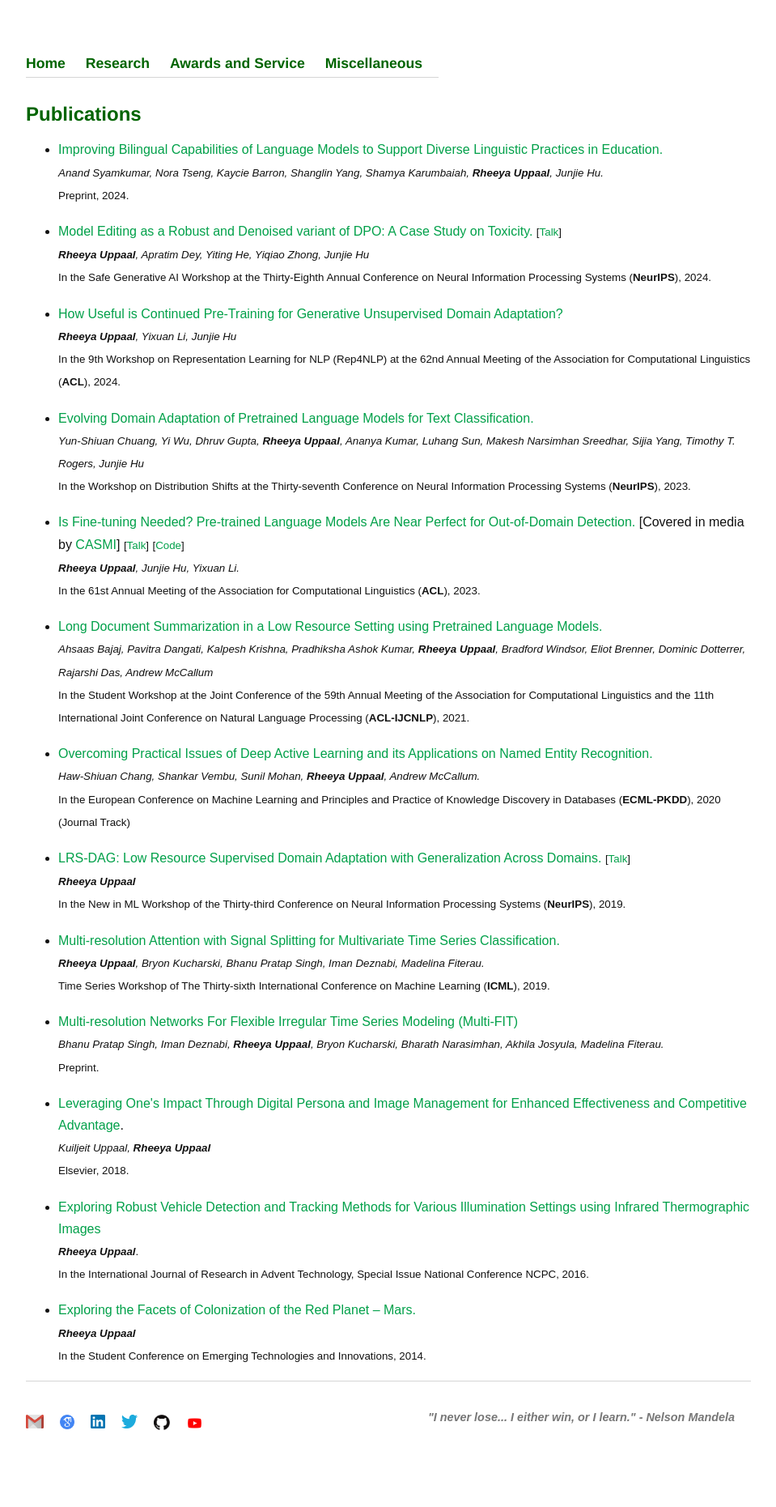
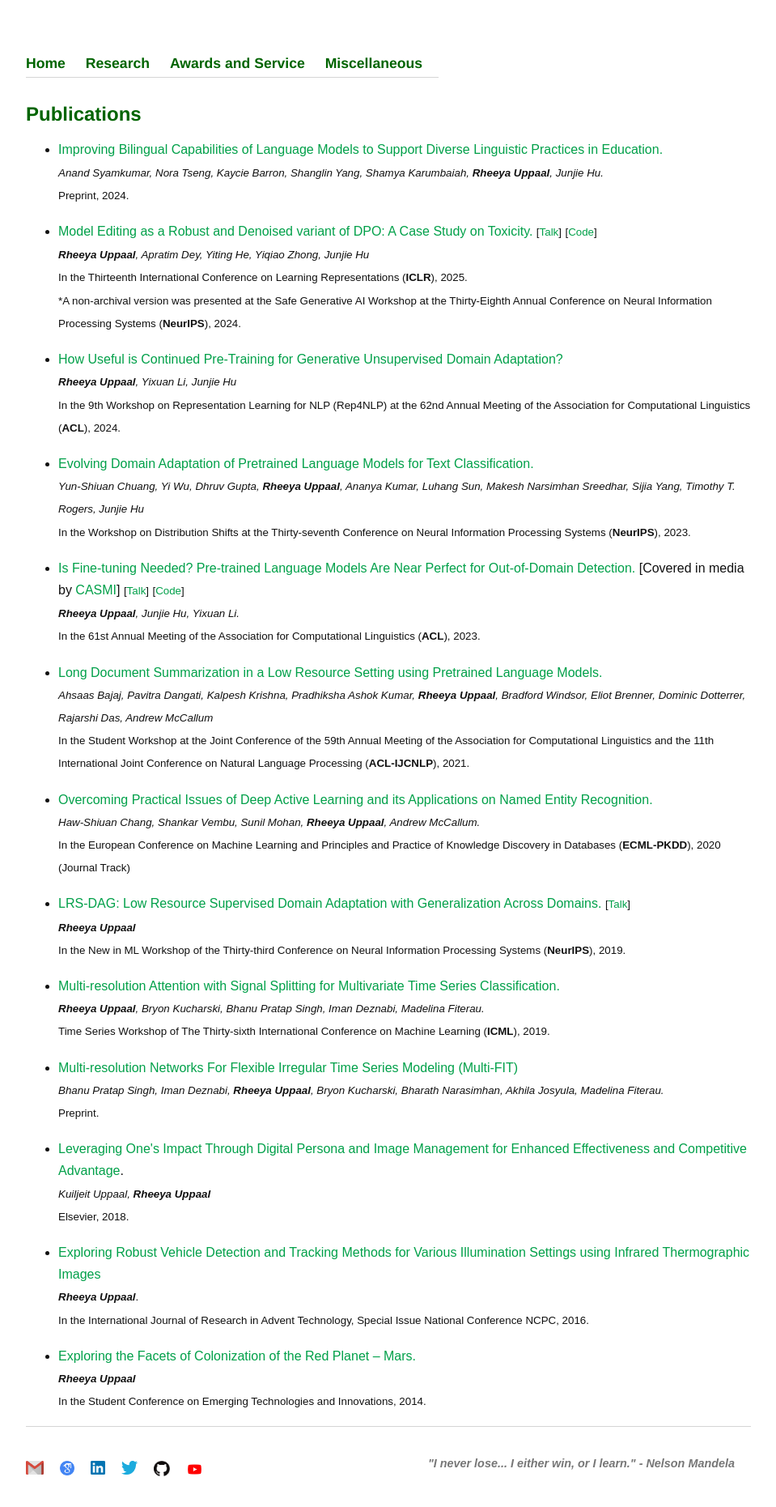
Before and after one commit to Uppaal/Uppaal.github.io, a Jekyll site: the page built from publications.html, in a window 1280 px wide. Shown: the whole page at 81% size, without its empty margins (160-1119 px from the left). Built offline with Jekyll 4.4.1, drawn with Linux system fonts in a browser that asks for light colours; before the commit the page ends 1805 px from its top, so only the background shows below that.

Commit message:
Update publications.html

```diff
--- a/publications.html
+++ b/publications.html
@@ -17,8 +17,7 @@ title: Publications
 	<h1>Publications</h1>
 	<ul>
 	<li><a href="https://arxiv.org/abs/2411.04308">Improving Bilingual Capabilities of Language Models to Support Diverse Linguistic Practices in Education.</a> <br><small><i>Anand Syamkumar, Nora Tseng, Kaycie Barron, Shanglin Yang, Shamya Karumbaiah, <b>Rheeya Uppaal</b>, Junjie Hu.</i><br>Preprint, 2024.</small></li>
-<!-- 	<li><a href="https://arxiv.org/abs/2405.13967">Model Editing as a Robust and Denoised variant of DPO: A Case Study on Toxicity.</a> <small>[<a href="https://www.youtube.com/watch?v=SvIl4tXo66E">Talk</a>]</small> <small>[<a href="https://github.com/Uppaal/detox-edit">Code</a>]</small> <br><small><i><b>Rheeya Uppaal</b>, Apratim Dey, Yiting He, Yiqiao Zhong, Junjie Hu</i><br>In the Safe Generative AI Workshop at the Thirty-Eighth Annual Conference on Neural Information Processing Systems (<b>NeurIPS</b>), 2024.</small></li> -->
-		<li><a href="https://arxiv.org/abs/2405.13967">Model Editing as a Robust and Denoised variant of DPO: A Case Study on Toxicity.</a> <small>[<a href="https://www.youtube.com/watch?v=SvIl4tXo66E">Talk</a>]</small> <br><small><i><b>Rheeya Uppaal</b>, Apratim Dey, Yiting He, Yiqiao Zhong, Junjie Hu</i><br>In the Safe Generative AI Workshop at the Thirty-Eighth Annual Conference on Neural Information Processing Systems (<b>NeurIPS</b>), 2024.</small></li>
+	<li><a href="https://arxiv.org/abs/2405.13967">Model Editing as a Robust and Denoised variant of DPO: A Case Study on Toxicity.</a> <small>[<a href="https://www.youtube.com/watch?v=SvIl4tXo66E">Talk</a>]</small> <small>[<a href="https://github.com/Uppaal/detox-edit">Code</a>]</small> <br><small><i><b>Rheeya Uppaal</b>, Apratim Dey, Yiting He, Yiqiao Zhong, Junjie Hu</i><br>In the Thirteenth International Conference on Learning Representations (<b>ICLR</b>), 2025.<br>*A non-archival version was presented at the Safe Generative AI Workshop at the Thirty-Eighth Annual Conference on Neural Information Processing Systems (<b>NeurIPS</b>), 2024.</small></li>
 	<li><a href="https://aclanthology.org/2024.repl4nlp-1.9/">How Useful is Continued Pre-Training for Generative Unsupervised Domain Adaptation?</a> <br><small><i><b>Rheeya Uppaal</b>, Yixuan Li, Junjie Hu</i><br>In the 9th Workshop on Representation Learning for NLP (Rep4NLP) at the 62nd Annual Meeting of the Association for Computational Linguistics (<b>ACL</b>), 2024.</small></li>
 	<li><a href="https://arxiv.org/abs/2311.09661">Evolving Domain Adaptation of Pretrained Language Models for Text Classification.</a> <br><small><i>Yun-Shiuan Chuang, Yi Wu, Dhruv Gupta, <b>Rheeya Uppaal</b>, Ananya Kumar, Luhang Sun, Makesh Narsimhan Sreedhar, Sijia Yang, Timothy T. Rogers, Junjie Hu</i><br>In the Workshop on Distribution Shifts at the Thirty-seventh Conference on Neural Information Processing Systems (<b>NeurIPS</b>), 2023.</small></li>
 	<li><a href="https://aclanthology.org/2023.acl-long.717/">Is Fine-tuning Needed? Pre-trained Language Models Are Near Perfect for Out-of-Domain Detection.</a> [Covered in media by <a href="https://casmi.northwestern.edu/news/articles/2023/study-finds-simple-method-can-improve-safety-for-language-models.html">CASMI</a>] <small>[<a href="https://youtu.be/iVfXGQ0iwzQ">Talk</a>]</small> <small>[<a href="https://github.com/Uppaal/lm-ood">Code</a>]</small> <br><small><i><b>Rheeya Uppaal</b>, Junjie Hu, Yixuan Li.</i><br>In the 61st Annual Meeting of the Association for Computational Linguistics (<b>ACL</b>), 2023.</small></li>
```
